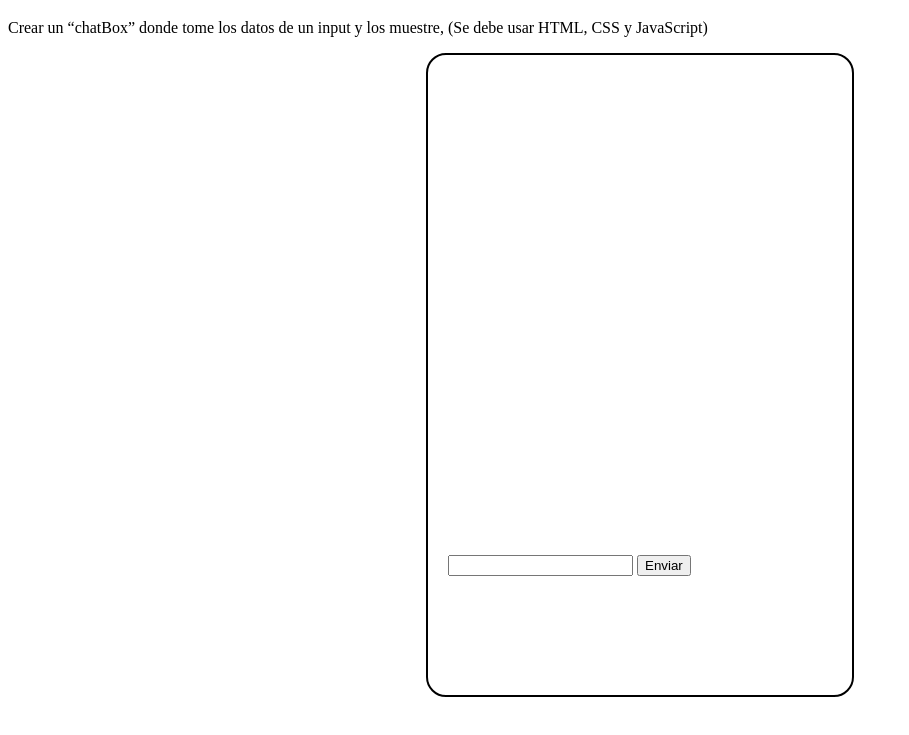
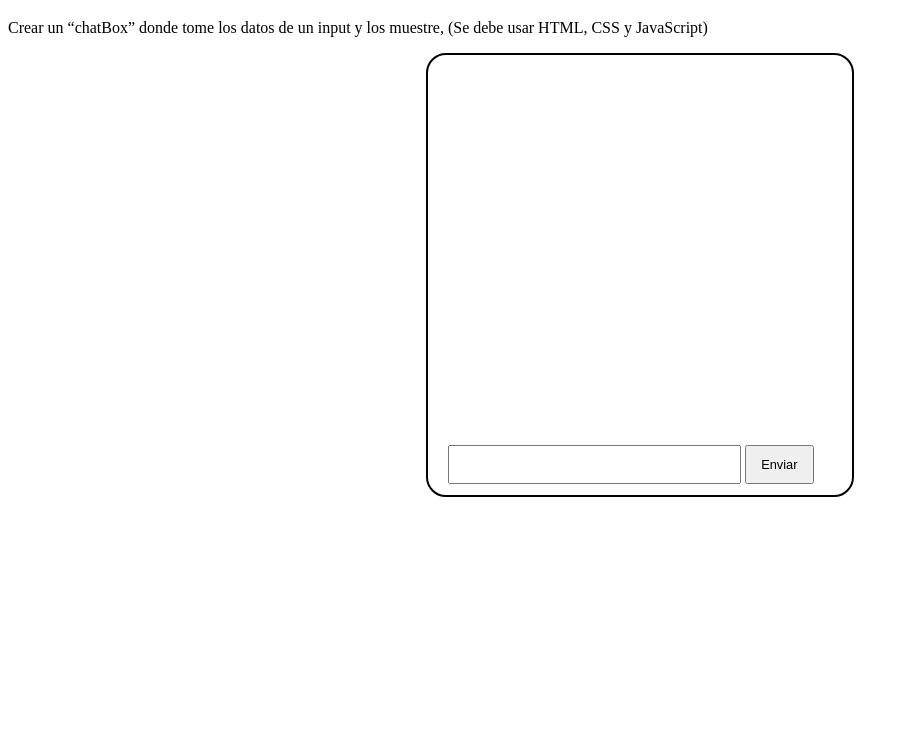
Before and after one commit to CristianFernando88/Upateco_tps_prog2, a plain HTML site: page TP3_UNIDAD3/ejercicio12.html in a window 1280 px wide. Both pictures are taken after a click on the button "Enviar". Shown: the part 61-796 px from the top of the page, without its empty margins (0-909 px from the left). Drawn offline with Linux system fonts and the light colour scheme.

Commit message:
falta punto 11

```diff
--- a/TP3_UNIDAD3/css/ejercicio12.css
+++ b/TP3_UNIDAD3/css/ejercicio12.css
@@ -1,3 +1,4 @@
+
 .contenedor{
     display: flex;
     justify-content: center;
@@ -6,12 +7,36 @@
 .chat-box{
     position: absolute;
     width: 30%;
-    height: 600px;
+    height: 400px;
     border: 2px solid black;
     border-radius: 20px;
     padding: 20px;
+
 }
 
 .message-box{
-    height: 80%;
+    height: 90%;
+    overflow: auto;
+    margin-bottom: 10px;
 }
+
+.chat-box input{
+    width: 70%;
+    padding: 10px;
+    overflow:auto;
+
+}
+
+.chat-box button{
+    width: 18%;
+    padding: 10px;
+    font-size: 0.8em;
+}
+
+.chat-enviado{
+    border:1px solid #6f8b7c;
+    border-radius: 15px;
+    padding: 5px;
+    background-color: aquamarine;
+    overflow-wrap: break-word;
+}
--- a/TP3_UNIDAD3/ejercicio12.html
+++ b/TP3_UNIDAD3/ejercicio12.html
@@ -16,7 +16,7 @@
             </div>
             <div>
                 <input type="text" id="mensaje">
-                <button>Enviar</button>
+                <button id="boton_enviar">Enviar</button>
             </div>
 
         </div>
--- a/TP3_UNIDAD3/js/ejercicio12.js
+++ b/TP3_UNIDAD3/js/ejercicio12.js
@@ -0,0 +1,14 @@
+const mensaje = document.getElementById("mensaje");
+const chat = document.querySelector(".message-box");
+const btn_enviar = document.getElementById("boton_enviar");
+btn_enviar.addEventListener("click",(e)=>{
+    e.preventDefault();
+    let msn_elemento = document.createElement("p");
+    if(mensaje.value!=""){
+        msn_elemento.setAttribute("class","chat-enviado");
+        msn_elemento.textContent = mensaje.value;
+        chat.appendChild(msn_elemento);
+    }
+    mensaje.value = "";
+})
+console.log("estamos en js")
```
Also changed, not shown: TP3_UNIDAD3/ejercicio11.html (+13 -0 lines), TP3_UNIDAD3/ejercicio6.html (renamed from TP3_UNIDAD3/jercicio6.html).
